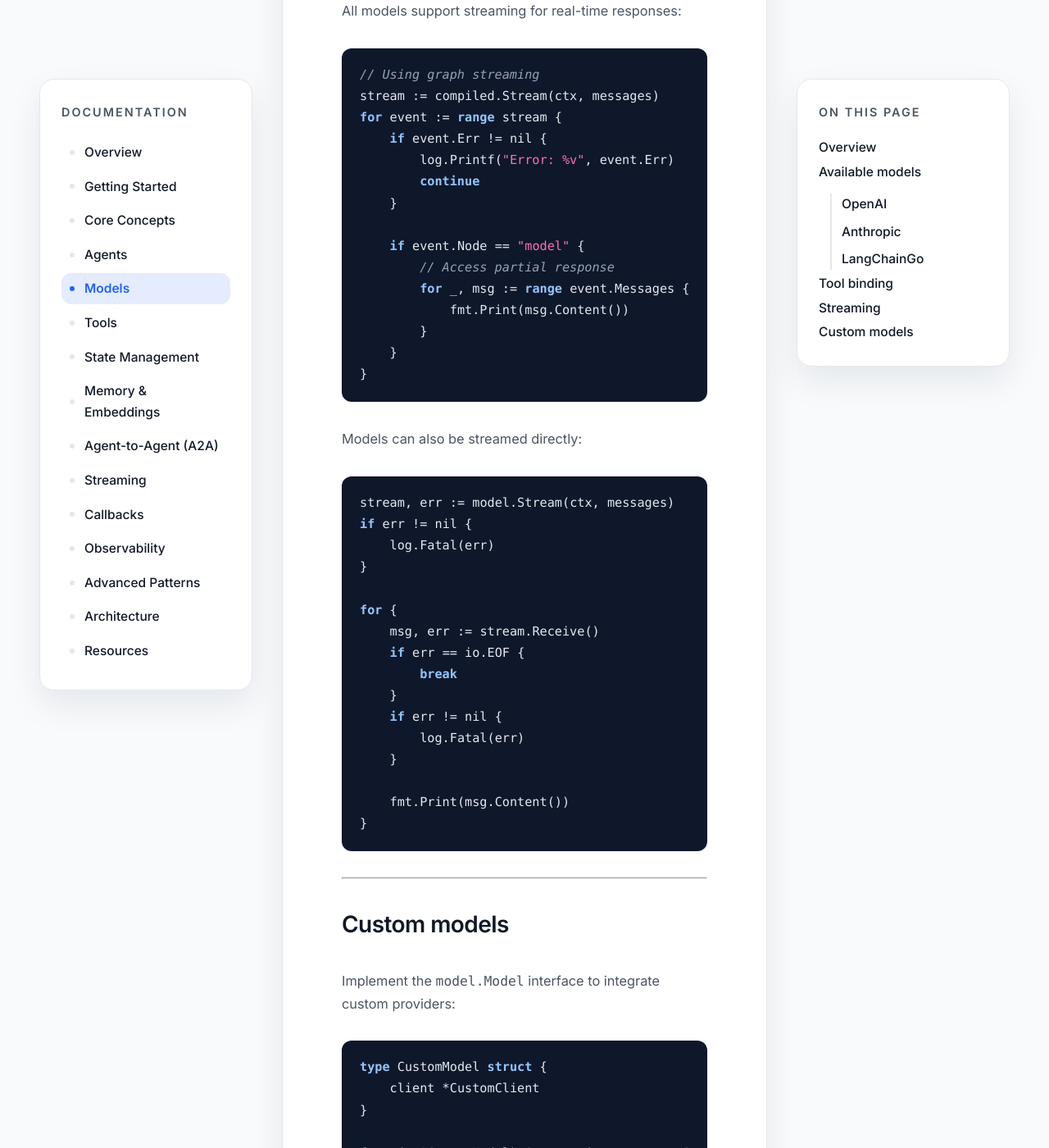
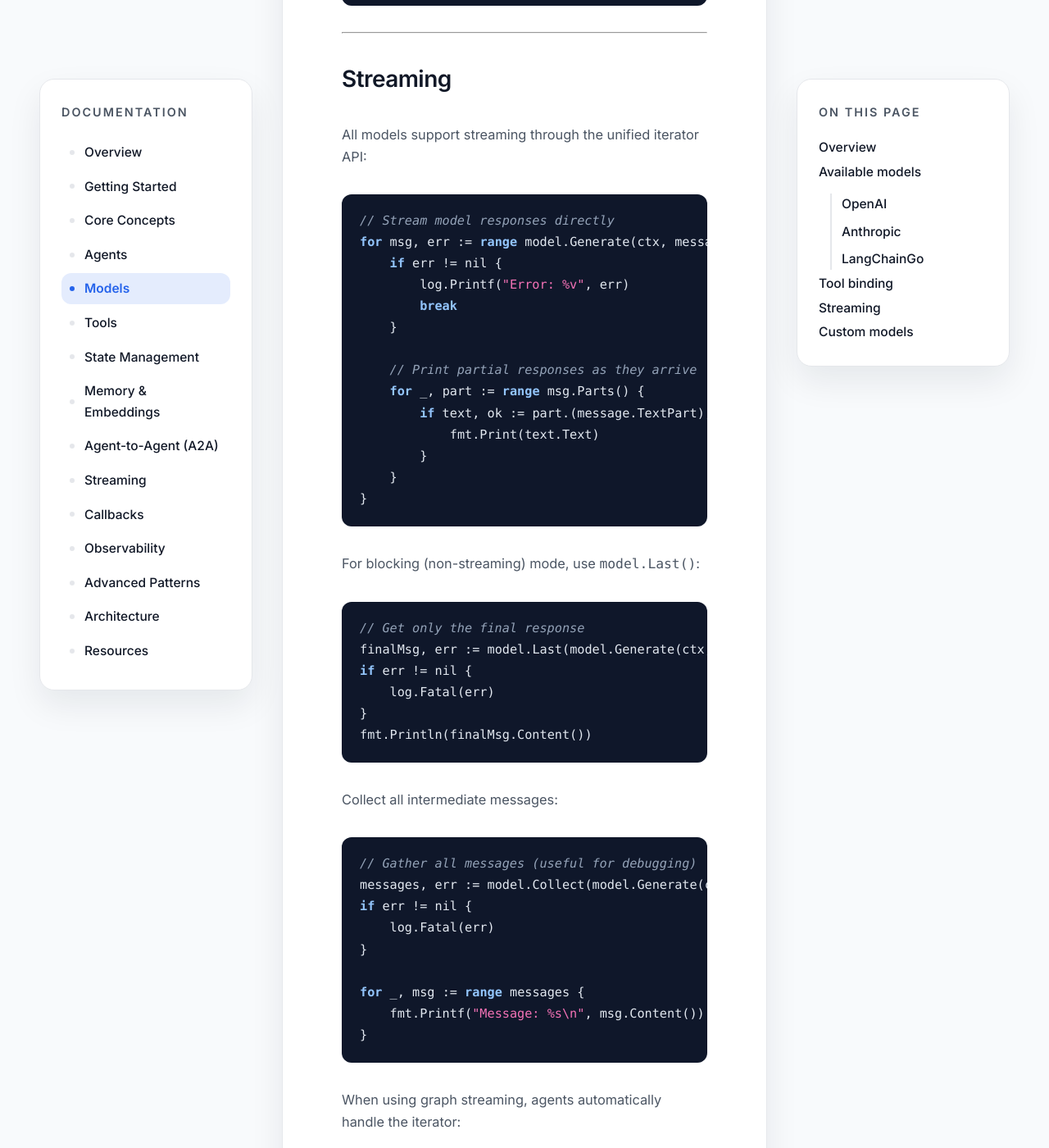
Before and after one commit to hupe1980/agentmesh, a Jekyll site: the page built from docs/models.md, in a window 1280 px wide and 1400 px high, scrolled down 4707 px. Shown: the whole window at 82% size. Built offline with Jekyll 4.4.1, drawn with Linux system fonts in a browser that asks for light colours; some of the changed text lies outside the part shown.

Commit message:
feat: update README and models documentation for Go 1.23+ iterator support; refactor model generation methods

````diff
--- a/docs/models.md
+++ b/docs/models.md
@@ -35,14 +35,18 @@ sidebar:
 
 ## Overview {#overview}
 
-AgentMesh abstracts language models behind a common `model.Model` interface:
+AgentMesh abstracts language models behind a common `model.Model` interface that uses Go 1.23+ iterators for unified streaming:
 
 ```go
 type Model interface {
-    Generate(ctx context.Context, messages []message.Message) (message.Message, error)
-    Stream(ctx context.Context, messages []message.Message) (*model.Stream, error)
+    Generate(ctx context.Context, messages []message.Message) iter.Seq2[message.Message, error]
 }
 ```
+
+The iterator-based API unifies streaming and blocking modes:
+- **Streaming**: Iterate over partial messages as they arrive
+- **Blocking**: Use `model.Last()` to get only the final response
+- **Batch collection**: Use `model.Collect()` to gather all messages
 
 Models may also implement `model.ToolAware` to support function calling:
 
@@ -115,13 +116,12 @@ compiled, err := agent.NewReActAgent(model, tools)
 Configuration options:
 
 ```go
-anthropic.NewModel(func(o *anthropic.Options) {
-    o.Model = "claude-3-5-sonnet-20241022"
-    o.MaxTokens = 2048
-    o.Temperature = 0.5
-    o.TopP = 1.0
-    o.TopK = 250
-})
+anthropic.NewModel(
+    anthropic.WithModel("claude-3-5-sonnet-20241022"),
+    anthropic.WithMaxTokens(2048),
+    anthropic.WithTemperature(0.5),
+    anthropic.WithAPIKey("your-api-key"), // Optional if set in env
+)
 ```
 
 The adapter supports:
@@ -183,10 +183,53 @@ compiled, err := agent.NewReActAgent(
 
 ## Streaming {#streaming}
 
-All models support streaming for real-time responses:
+All models support streaming through the unified iterator API:
 
 ```go
-// Using graph streaming
+// Stream model responses directly
+for msg, err := range model.Generate(ctx, messages) {
+    if err != nil {
+        log.Printf("Error: %v", err)
+        break
+    }
+
+    // Print partial responses as they arrive
+    for _, part := range msg.Parts() {
+        if text, ok := part.(message.TextPart); ok {
+            fmt.Print(text.Text)
+        }
+    }
+}
+```
+
+For blocking (non-streaming) mode, use `model.Last()`:
+
+```go
+// Get only the final response
+finalMsg, err := model.Last(model.Generate(ctx, messages))
+if err != nil {
+    log.Fatal(err)
+}
+fmt.Println(finalMsg.Content())
+```
+
+Collect all intermediate messages:
+
+```go
+// Gather all messages (useful for debugging)
+messages, err := model.Collect(model.Generate(ctx, messages))
+if err != nil {
+    log.Fatal(err)
+}
+
+for _, msg := range messages {
+    fmt.Printf("Message: %s\n", msg.Content())
+}
+```
+
+When using graph streaming, agents automatically handle the iterator:
+
+```go
 stream := compiled.Stream(ctx, messages)
 for event := range stream {
     if event.Err != nil {
@@ -195,7 +238,7 @@ for event := range stream {
     }
 
     if event.Node == "model" {
-        // Access partial response
+        // Access partial response from iterator
         for _, msg := range event.Messages {
             fmt.Print(msg.Content())
         }
@@ -203,55 +246,47 @@ for event := range stream {
 }
 ```
 
-Models can also be streamed directly:
-
-```go
-stream, err := model.Stream(ctx, messages)
-if err != nil {
-    log.Fatal(err)
-}
-
-for {
-    msg, err := stream.Receive()
-    if err == io.EOF {
-        break
-    }
-    if err != nil {
-        log.Fatal(err)
-    }
-
-    fmt.Print(msg.Content())
-}
-```
-
 ---
 
 ## Custom models {#custom-models}
 
-Implement the `model.Model` interface to integrate custom providers:
+Implement the `model.Model` interface to integrate custom providers using the iterator pattern:
 
 ```go
 type CustomModel struct {
     client *CustomClient
 }
 
-func (m *CustomModel) Generate(ctx context.Context, messages []message.Message) (message.Message, error) {
-    // Convert messages to provider format
-    req := convertMessages(messages)
+func (m *CustomModel) Generate(ctx context.Context, messages []message.Message) iter.Seq2[message.Message, error] {
+    return func(yield func(message.Message, error) bool) {
+        // Convert messages to provider format
+        req := convertMessages(messages)
 
-    // Call provider API
-    resp, err := m.client.Complete(ctx, req)
-    if err != nil {
-        return nil, err
+        // For streaming providers, yield partial responses
+        stream, err := m.client.CompleteStream(ctx, req)
+        if err != nil {
+            yield(nil, err)
+            return
+        }
+
+        for chunk := range stream {
+            // Convert chunk to AgentMesh format
+            msg := message.NewAIMessageFromText(chunk.Text)
+
+            // Yield partial message; if false returned, stop streaming
+            if !yield(msg, nil) {
+                return
+            }
+        }
+
+        // For non-streaming providers, yield single final message
+        // resp, err := m.client.Complete(ctx, req)
+        // if err != nil {
+        //     yield(nil, err)
+        //     return
+        // }
+        // yield(message.NewAIMessage(message.NewTextPart(resp.Text)), nil)
     }
-
-    // Convert response to AgentMesh format
-    return message.NewAIMessage(message.NewTextPart(resp.Text)), nil
-}
-
-func (m *CustomModel) Stream(ctx context.Context, messages []message.Message) (*model.Stream, error) {
-    // Implement streaming logic
-    // Return *model.Stream for real-time updates
 }
 
 // Optional: Implement ToolAware for function calling
@@ -269,3 +304,5 @@ Use your custom model like any other:
 model := &CustomModel{client: myClient}
 compiled, err := agent.NewReActAgent(model, tools)
 ```
+
+The iterator pattern automatically supports both streaming and blocking modes through `model.Last()` and `model.Collect()` helpers.
````
Also changed, not shown: other parts of docs/models.md (+15 -18 lines), README.md, 2 other files.
